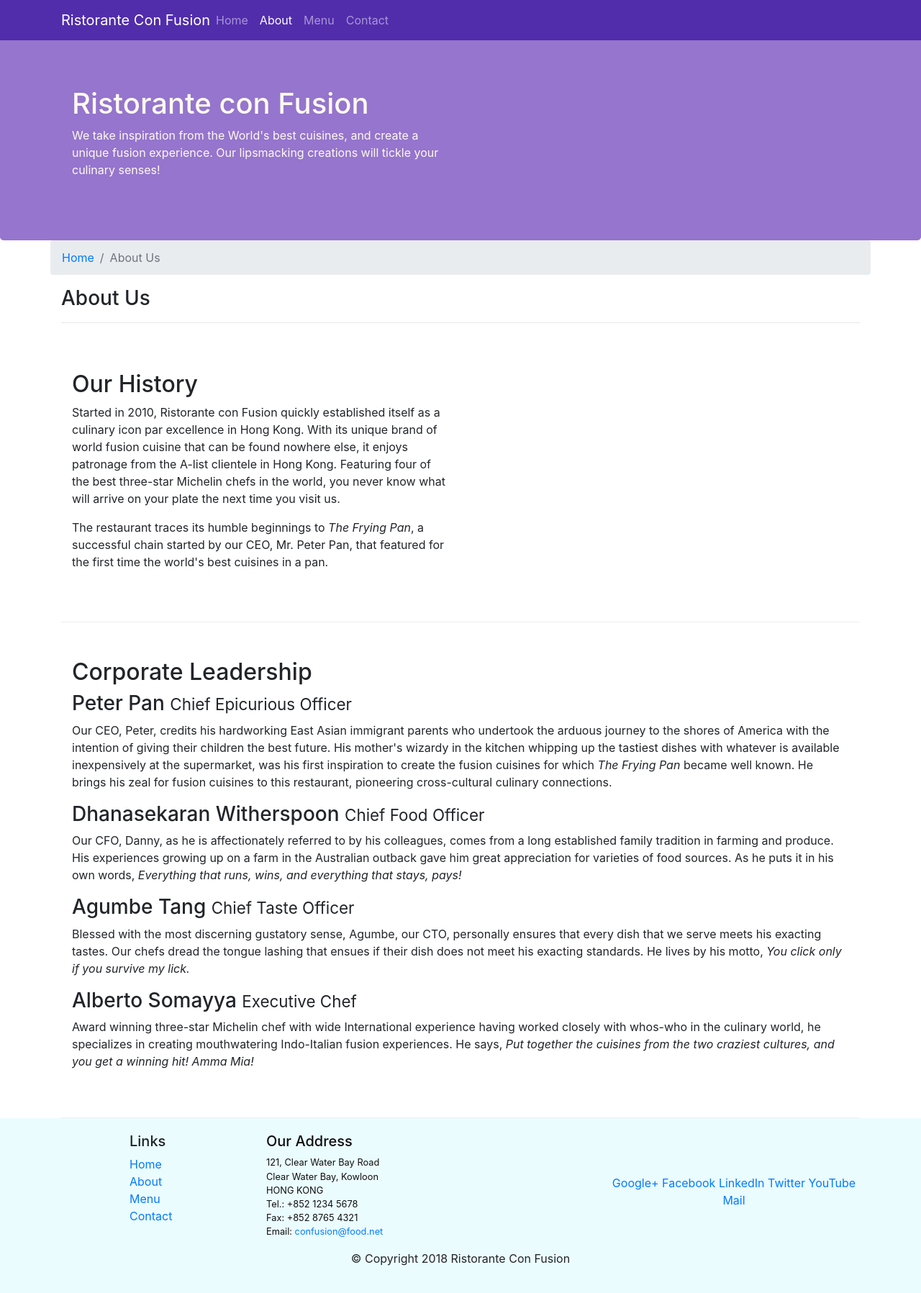
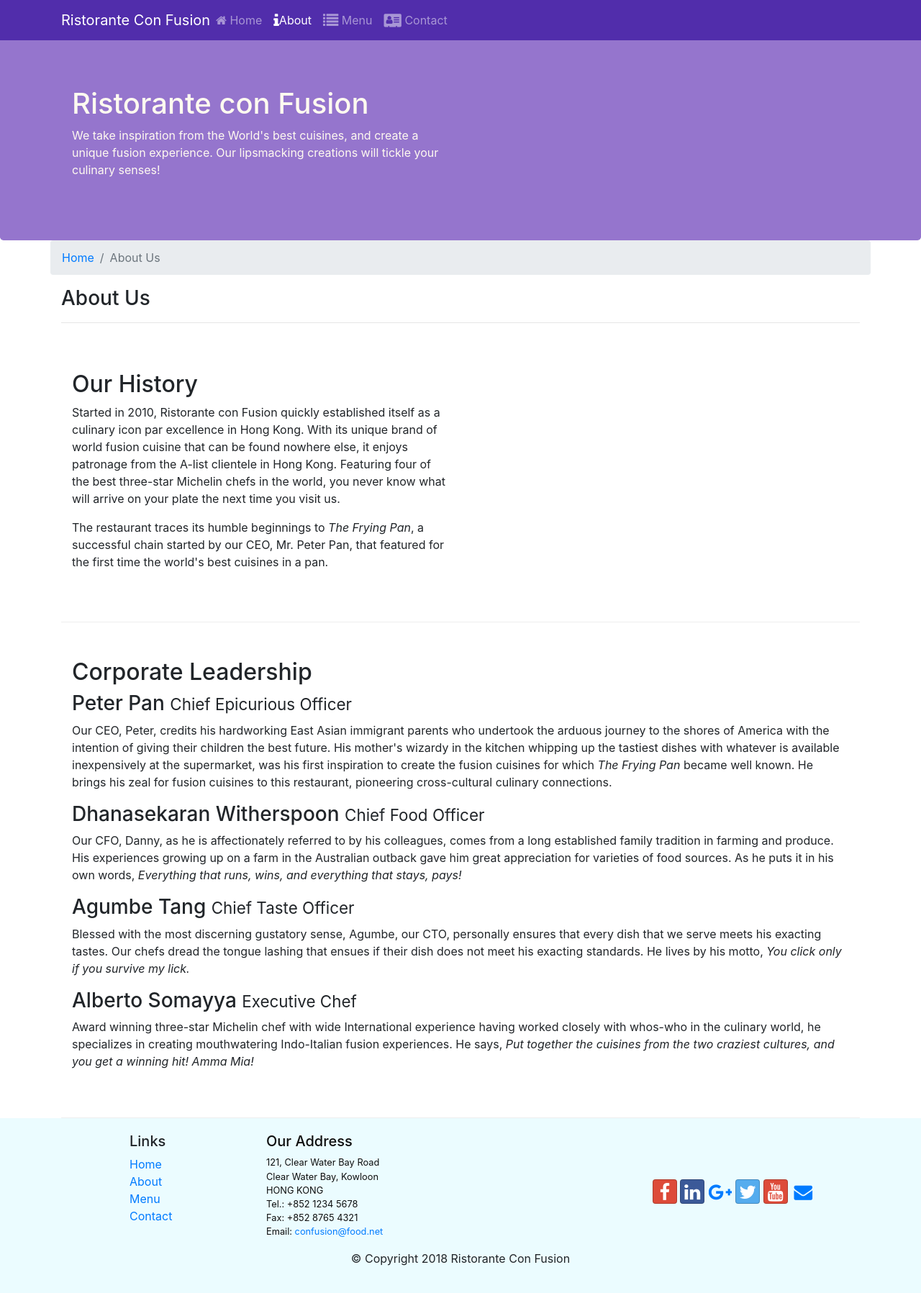
Before and after one commit to myakhlaqi/SampleResturantWebSite, a website: page aboutus.html in a window 1280 px wide. Shown: the whole page at 72% size. Drawn offline with nearby package versions, Linux system fonts and the light colour scheme.

Commit message:
icon fonts

```diff
--- a/aboutus.html
+++ b/aboutus.html
@@ -6,6 +6,9 @@
     <title>Ristorante Con Fusion: About Us</title>
     <link rel="stylesheet" href="node_modules/bootstrap/dist/css/bootstrap.min.css">
     <link rel="stylesheet" href="css/style.css">
+    <link rel="stylesheet" href="node_modules/font-awesome/css/font-awesome.min.css">
+    <link rel="stylesheet" href="node_modules/bootstrap-social/bootstrap-social.css">
+
 </head>
 
 <body>
@@ -18,10 +21,11 @@
             <a href="#" class="navbar-brand mr-auto">Ristorante Con Fusion</a>
             <div class="collapse navbar-collapse" id="Navbar">
                 <ul class="navbar-nav mr-auto">
-                    <li class="nav-item "><a href="./index.html" class="nav-link">Home</a></li>
-                    <li class="nav-item active"><a href="#" class="nav-link">About</a></li>
-                    <li class="nav-item"><a href="#" class="nav-link">Menu</a></li>
-                    <li class="nav-item"><a href="#" class="nav-link">Contact</a></li>
+                    <li class="nav-item "><a href="./index.html" class="nav-link">
+                        <span class="fa fa-home"></span> Home</a></li>
+                     <li class="nav-item active"><a href="#" class="nav-link"><span class="fa fa-info fa-lg"></span>About</a></li>
+                     <li class="nav-item"><a href="#" class="nav-link"><span class="fa fa-list fa-lg"></span> Menu</a></li>
+                     <li class="nav-item"><a href="#" class="nav-link"><span class="fa fa-address-card fa-lg"></span> Contact</a></li>
 
                 </ul>
 
@@ -112,12 +116,12 @@
                 </div>
                 <div class="col-12 col-sm-4 align-self-center">
                     <div class="text-center">
-                        <a href="http://google.com/+">Google+</a>
-                        <a href="http://www.facebook.com/profile.php?id=">Facebook</a>
-                        <a href="http://www.linkedin.com/in/">LinkedIn</a>
-                        <a href="http://twitter.com/">Twitter</a>
-                        <a href="http://youtube.com/">YouTube</a>
-                        <a href="mailto:">Mail</a>
+                        <a class="btn btn-social-icon btn-google" href="http://www.facebook.com/profile.php?id="><i class="fa fa-facebook fa-lg"></i></a>
+                        <a class="btn btn-social-icon btn-facebook" href="http://www.linkedin.com/in/"><i class="fa fa-linkedin fa-lg"></i></a>
+                        <a class="btn btn-social-icon btn-linedin" href="http://google.com/+"><i class="fa fa-google-plus fa-lg"></i></a>
+                        <a class="btn btn-social-icon btn-twitter" href="http://twitter.com/"><i class="fa fa-twitter fa-lg"></i></a>
+                        <a class="btn btn-social-icon btn-google" href="http://youtube.com/"><i class="fa fa-youtube fa-lg"></i></a>
+                        <a class="btn btn-social-icon " href="mailto:"><i class="fa fa-envelope fa-lg"></i></a>
                     </div>
                 </div>
            </div>
--- a/package.json
+++ b/package.json
@@ -15,6 +15,8 @@
   },
   "dependencies": {
     "bootstrap": "^4.0.0",
+    "bootstrap-social": "^5.1.1",
+    "font-awesome": "^4.7.0",
     "popper.js": "^1.16.1"
   }
 }
```
Also changed, not shown: index.html (+17 -14 lines), 1 other file.
